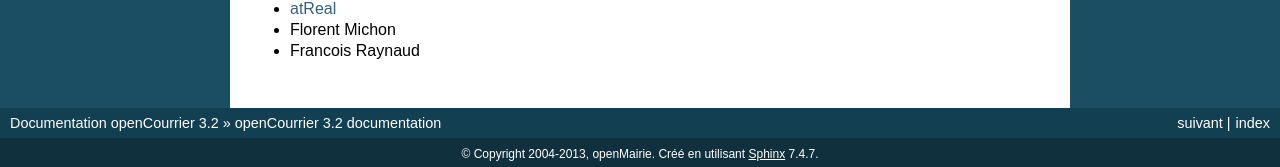
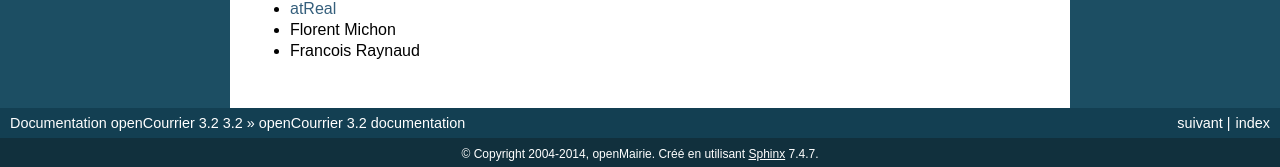
Before and after one commit to vcollette/opencourrier-documentation, a Sphinx documentation site: the page built from source/index.rst, in a window 1280 px wide and 900 px high, scrolled down 1122 px. Shown: the part 730-897 px from the top of the window. Built offline with Sphinx 7.4.7, drawn with Linux system fonts in a browser that asks for light colours; some of the changed text lies outside the part shown.

```diff
--- a/source/conf.py
+++ b/source/conf.py
@@ -16,9 +16,12 @@ import sys, os
 # If extensions (or modules to document with autodoc) are in another directory,
 # add these directories to sys.path here. If the directory is relative to the
 # documentation root, use os.path.abspath to make it absolute, like shown here.
-#sys.path.append(os.path.abspath('.'))
+#sys.path.insert(0, os.path.abspath('.'))
 
 # -- General configuration -----------------------------------------------------
+
+# If your documentation needs a minimal Sphinx version, state it here.
+#needs_sphinx = '1.0'
 
 # Add any Sphinx extension module names here, as strings. They can be extensions
 # coming with Sphinx (named 'sphinx.ext.*') or your custom ones.
@@ -31,14 +34,14 @@ templates_path = ['_templates']
 source_suffix = '.rst'
 
 # The encoding of source files.
-# source_encoding = 'utf-8'
+#source_encoding = 'utf-8'
 
 # The master toctree document.
 master_doc = 'index'
 
 # General information about the project.
-project = u'openCourrier'
-copyright = u'2004-2013, openMairie'
+project = u'openCourrier 3.2'
+copyright = u'2004-2014, openMairie'
 
 # The version info for the project you're documenting, acts as replacement for
 # |version| and |release|, also used in various other places throughout the
@@ -59,12 +62,9 @@ language = 'fr'
 # Else, today_fmt is used as the format for a strftime call.
 today_fmt = '%d %m %Y'
 
-# List of documents that shouldn't be included in the build.
-#unused_docs = []
-
-# List of directories, relative to source directory, that shouldn't be searched
-# for source files.
-exclude_trees = []
+# List of patterns, relative to source directory, that match files and
+# directories to ignore when looking for source files.
+exclude_patterns = []
 
 # The reST default role (used for this markup: `text`) to use for all documents.
 #default_role = None
@@ -89,8 +89,8 @@ pygments_style = 'sphinx'
 
 # -- Options for HTML output ---------------------------------------------------
 
-# The theme to use for HTML and HTML Help pages.  Major themes that come with
-# Sphinx are currently 'default' and 'sphinxdoc'.
+# The theme to use for HTML and HTML Help pages.  See the documentation for
+# a list of builtin themes.
 html_theme = 'default'
 
 # Theme options are theme-specific and customize the look and feel of a theme
@@ -138,7 +138,7 @@ html_static_path = ['_static']
 #html_additional_pages = {}
 
 # If false, no module index is generated.
-#html_use_modindex = True
+#html_domain_indices = True
 
 # If false, no index is generated.
 #html_use_index = True
@@ -149,16 +149,22 @@ html_static_path = ['_static']
 # If true, links to the reST sources are added to the pages.
 html_show_sourcelink = False
 
+# If true, "Created using Sphinx" is shown in the HTML footer. Default is True.
+#html_show_sphinx = True
+
+# If true, "(C) Copyright ..." is shown in the HTML footer. Default is True.
+#html_show_copyright = True
+
 # If true, an OpenSearch description file will be output, and all pages will
 # contain a <link> tag referring to it.  The value of this option must be the
 # base URL from which the finished HTML is served.
 #html_use_opensearch = ''
 
-# If nonempty, this is the file name suffix for HTML files (e.g. ".xhtml").
-#html_file_suffix = ''
+# This is the file name suffix for HTML files (e.g. ".xhtml").
+#html_file_suffix = None
 
 # Output file base name for HTML help builder.
-htmlhelp_basename = 'openCourrier'
+htmlhelp_basename = 'opencourrierdoc'
 
 
 # -- Options for LaTeX output --------------------------------------------------
@@ -172,7 +178,7 @@ latex_paper_size = 'a4'
 # Grouping the document tree into LaTeX files. List of tuples
 # (source start file, target name, title, author, documentclass [howto/manual]).
 latex_documents = [
-  ('index', 'opencourrier.tex', u'opencourrier Documentation',
+  ('index', 'opencourrier.tex', u'openCourrier Documentation',
    u'openMairie', 'manual'),
 ]
 
@@ -184,6 +190,12 @@ latex_documents = [
 # not chapters.
 #latex_use_parts = False
 
+# If true, show page references after internal links.
+#latex_show_pagerefs = False
+
+# If true, show URL addresses after external links.
+#latex_show_urls = False
+
 # Additional stuff for the LaTeX preamble.
 #latex_preamble = ''
 
@@ -191,8 +203,17 @@ latex_documents = [
 #latex_appendices = []
 
 # If false, no module index is generated.
-#latex_use_modindex = True
+#latex_domain_indices = True
 
 #
 latex_elements = {}
 latex_elements['preamble'] = '\\setcounter{secnumdepth}{5}\\setcounter{tocdepth}{5}'
+
+# -- Options for manual page output --------------------------------------------
+
+# One entry per manual page. List of tuples
+# (source start file, name, description, authors, manual section).
+man_pages = [
+    ('index', 'opencourrier', u'openCourrier Documentation',
+     [u'openMairie'], 1)
+]
```
